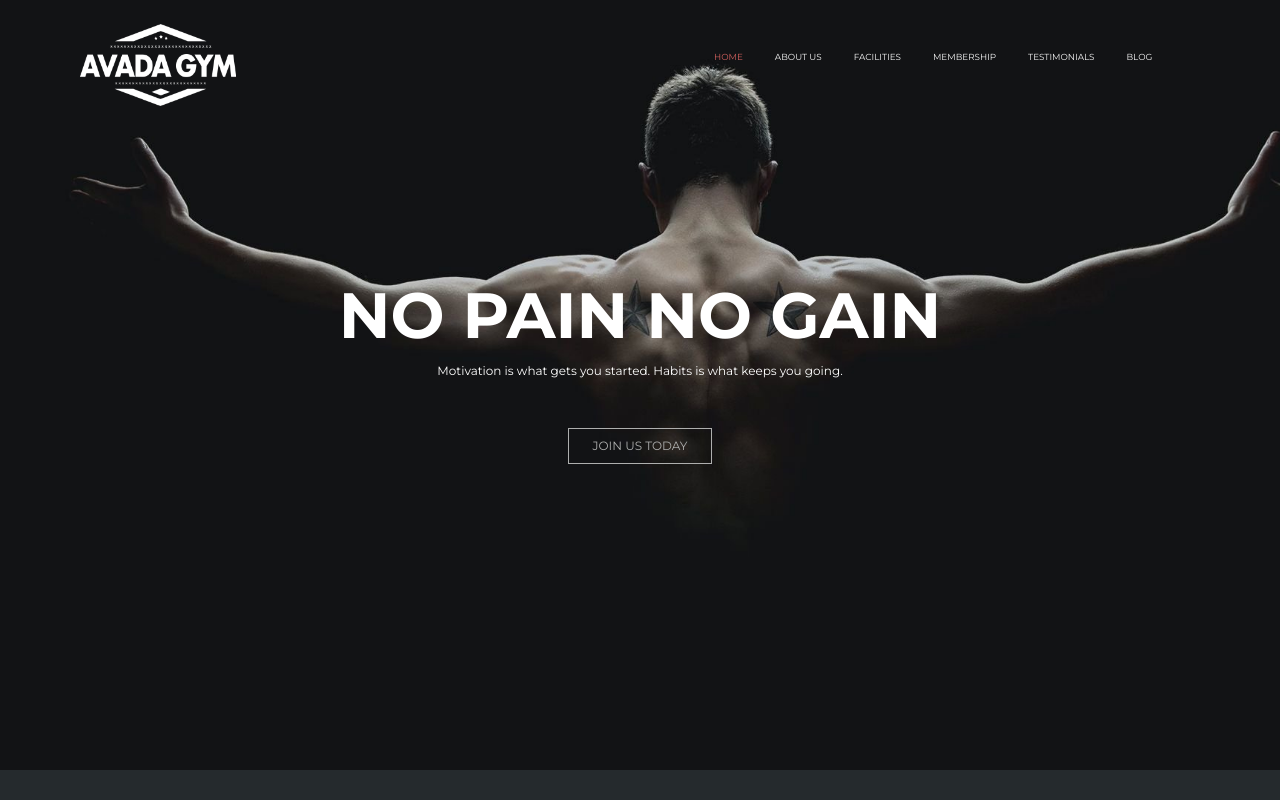
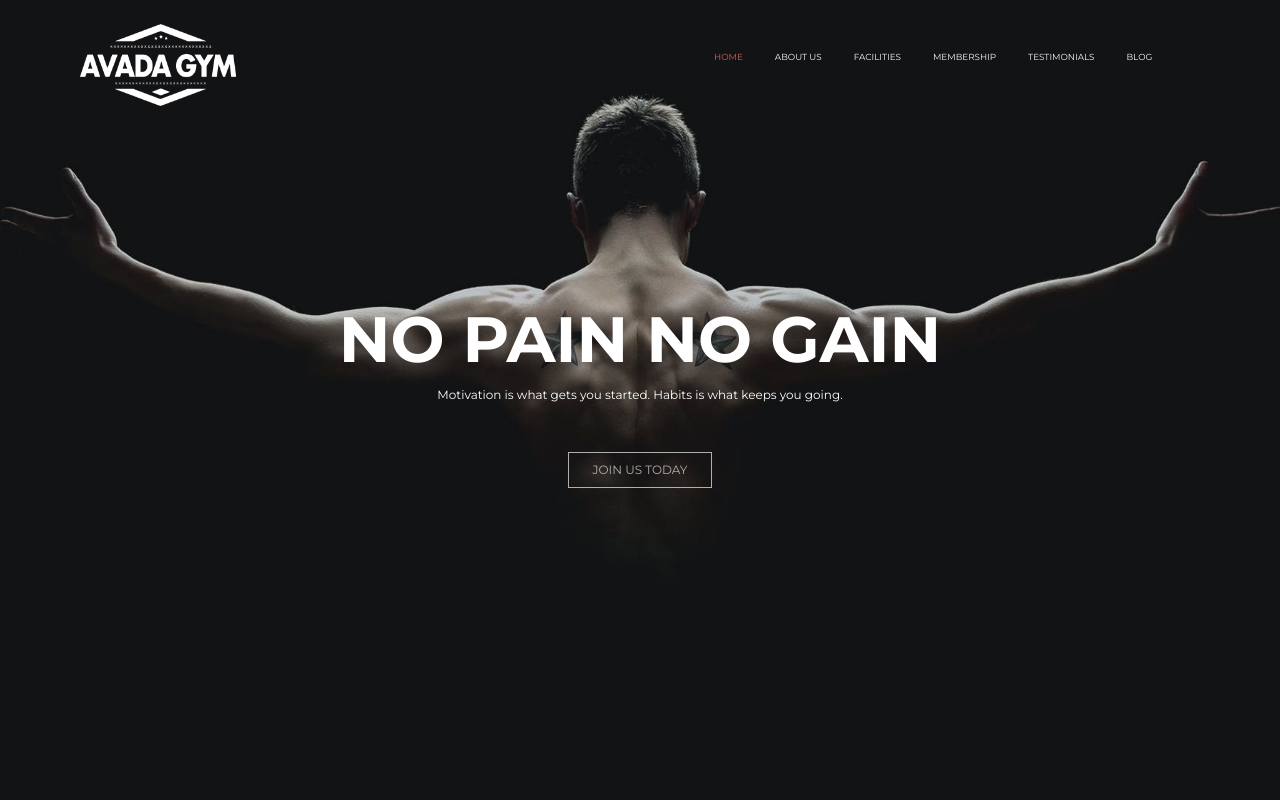
Before and after one commit to Leppo84/proj-html-vuejs, a Vue app: page / in a window 1280 px wide. Shown: the top 800 px of the page. Built offline with nearby package versions, Linux system fonts and the light colour scheme.

Commit message:
Splash image recentered

```diff
--- a/src/components/AvadaHeader.vue
+++ b/src/components/AvadaHeader.vue
@@ -14,7 +14,7 @@
         </div>
         <div class="container">
             <div class="row splash text-center align-items-center">
-                <div class="col-12">
+                <div class="col-12 mt-5">
                     <h1 class="thick">NO PAIN NO GAIN</h1>
                     <span class="m-3">
                         Motivation is what gets you started. Habits is what keeps you going.
@@ -78,7 +78,7 @@ img {
 }
 .bg {
     height: 100vh;
-    background-position: 0px -30px;
+    background-position: center;
     background-repeat: no-repeat;
     background-size: cover;
     background-image: url('@/assets/img/home-banner.jpg');
```
